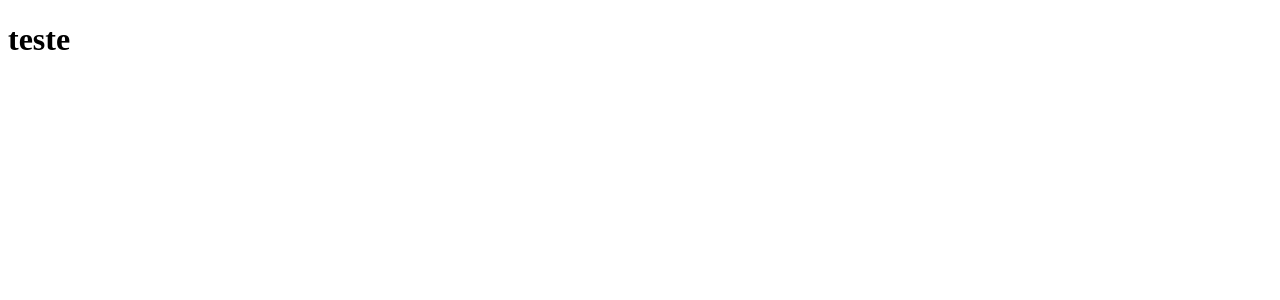
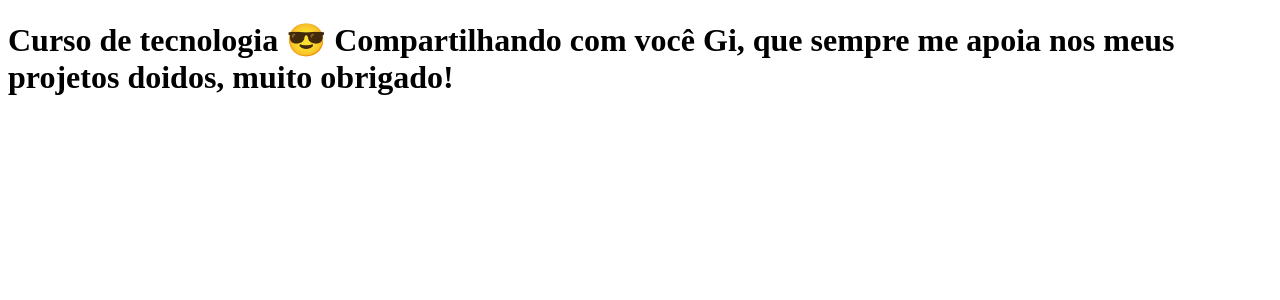
Before and after one commit to IgorSBecker/clone_tabnews, a Next.js app: page / in a window 1280 px wide. Shown: the top 300 px of the page. Built offline with nearby package versions, Linux system fonts and the light colour scheme.

Commit message:
modifica a frase

```diff
--- a/pages/index.js
+++ b/pages/index.js
@@ -1,4 +1,9 @@
 function Home() {
-  return <h1>teste</h1>;
+  return (
+    <h1>
+      Curso de tecnologia 😎 Compartilhando com você Gi, que sempre me apoia nos
+      meus projetos doidos, muito obrigado!
+    </h1>
+  );
 }
 export default Home;
```
